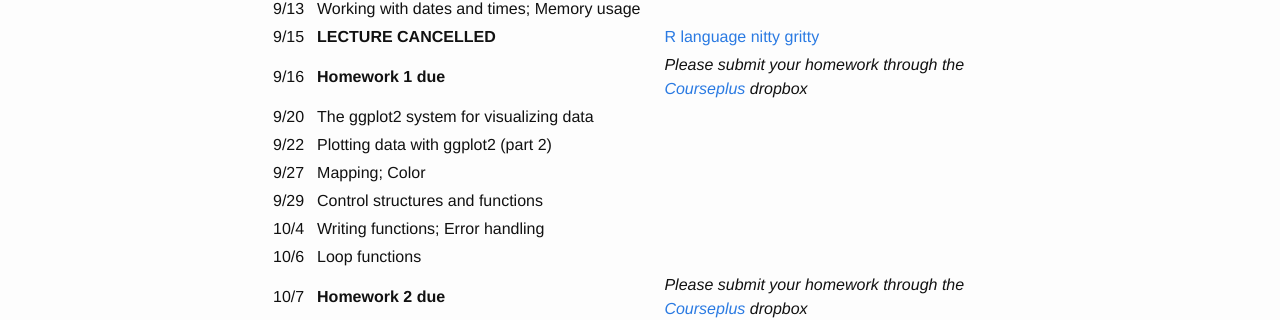
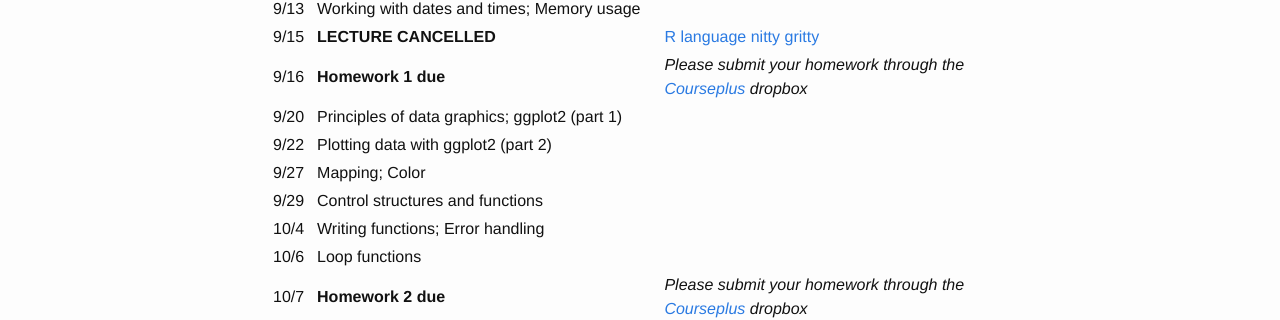
Before and after one commit to Max201510/Biostat776, a Jekyll site: the page built from schedule.md, in a window 1280 px wide. Shown: the part 384-704 px from the top of the page. Built offline with Jekyll 4.4.1, drawn with Linux system fonts in a browser that asks for light colours.

Commit message:
Add principles of graphics

```diff
--- a/schedule.md
+++ b/schedule.md
@@ -16,7 +16,7 @@ All lectures take place 1:30-2:50pm in W2008.
 9/13 | Working with dates and times; Memory usage| |
 9/15 | **LECTURE CANCELLED** | [R language nitty gritty](../notes/pdf/r-nuts-bolts.pdf)
 9/16 | **Homework 1 due** | *Please submit your homework through the [Courseplus](https://courseplus.jhu.edu) dropbox* |
-9/20 | The ggplot2 system for visualizing data| |
+9/20 | Principles of data graphics; ggplot2 (part 1)| |
 9/22 | Plotting data with ggplot2 (part 2)| |
 9/27 | Mapping; Color | |
 9/29 | Control structures and functions| |
```
